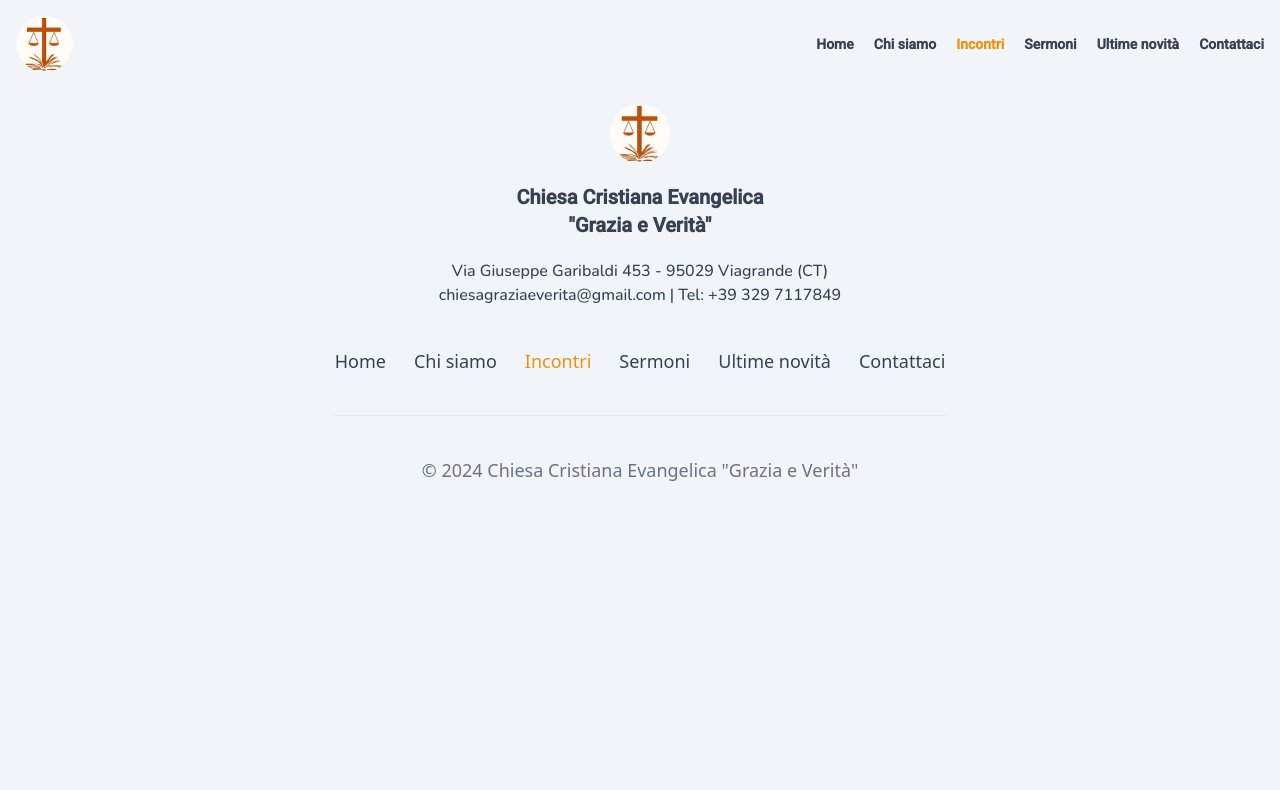
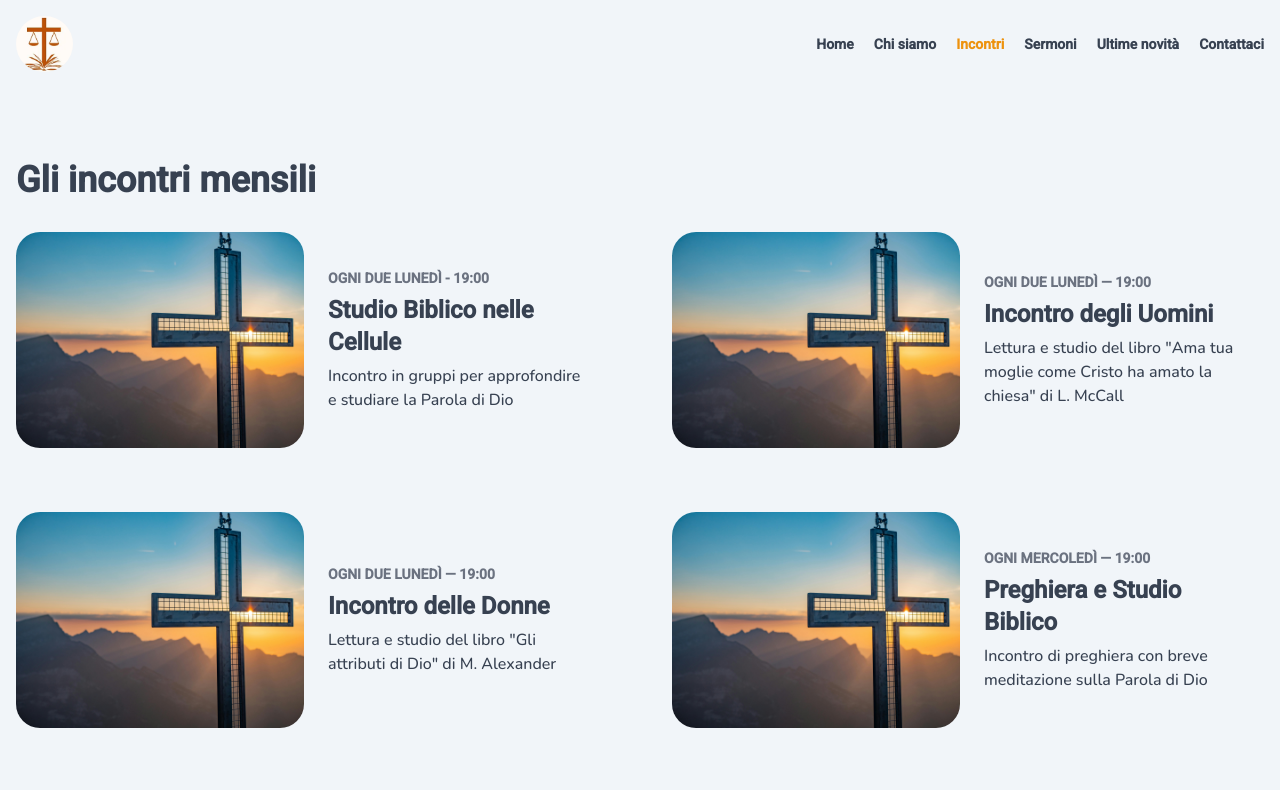
Before and after one commit to mirkorap/grace-and-truth-church, a Next.js app: page /meetings in a window 1280 px wide. Shown: the top 790 px of the page. Built offline with nearby package versions, Linux system fonts and the light colour scheme.

Commit message:
feat: add mettings page

```diff
--- a/app/meetings/page.tsx
+++ b/app/meetings/page.tsx
@@ -1,3 +1,9 @@
+import SchedulingSection from '@/containers/meetings-page/scheduling-section';
+
 export default function Meetings() {
-  return <h1>Incontri</h1>;
+  return (
+    <main>
+      <SchedulingSection />
+    </main>
+  );
 }
--- /dev/null
+++ b/containers/meetings-page/scheduling-section/constants.ts
@@ -0,0 +1,58 @@
+import { ScheduleItem } from './types';
+
+export const ScheduleItems: ScheduleItem[] = [
+  {
+    id: 1,
+    title: 'Studio Biblico nelle Cellule',
+    description:
+      'Incontro in gruppi per approfondire e studiare la Parola di Dio',
+    time: 'Ogni due lunedì - 19:00',
+    imgSrc: '/home/cross.jpg',
+    imgAlt: '',
+  },
+  {
+    id: 2,
+    title: 'Incontro degli Uomini',
+    description:
+      'Lettura e studio del libro "Ama tua moglie come Cristo ha amato la chiesa" di L. McCall',
+    time: 'Ogni due lunedì — 19:00',
+    imgSrc: '/home/cross.jpg',
+    imgAlt: '',
+  },
+  {
+    id: 3,
+    title: 'Incontro delle Donne',
+    description:
+      'Lettura e studio del libro "Gli attributi di Dio" di M. Alexander',
+    time: 'Ogni due lunedì — 19:00',
+    imgSrc: '/home/cross.jpg',
+    imgAlt: '',
+  },
+  {
+    id: 4,
+    title: 'Preghiera e Studio Biblico',
+    description:
+      'Incontro di preghiera con breve meditazione sulla Parola di Dio',
+    time: 'Ogni mercoledì — 19:00',
+    imgSrc: '/home/cross.jpg',
+    imgAlt: '',
+  },
+  {
+    id: 5,
+    title: 'Incontro dei Giovani',
+    description:
+      'Riunione in cui il gruppo giovani si riunisce per pregare e meditare assieme la Parola di Dio',
+    time: 'Ogni mese — 18:00',
+    imgSrc: '/home/cross.jpg',
+    imgAlt: '',
+  },
+  {
+    id: 6,
+    title: 'Culto della domenica',
+    description:
+      'Riunione domenicale in cui la chiesa si riunisce per offrire il proprio culto a Dio',
+    time: 'Ogni domenica — 10:30',
+    imgSrc: '/home/cross.jpg',
+    imgAlt: '',
+  },
+];
--- /dev/null
+++ b/containers/meetings-page/scheduling-section/index.tsx
@@ -0,0 +1,31 @@
+import HeadlineLarge from '@/components/Heading/HeadlineLarge';
+
+import { ScheduleItems } from './constants';
+import ScheduleItem from './schedule-item';
+
+export default function SchedulingSection() {
+  return (
+    <section id='scheduling' className='w-full py-40'>
+      <div className='mx-auto flex max-w-[85rem] flex-col gap-10 px-4 lg:flex-row lg:justify-between'>
+        <div>
+          <HeadlineLarge text='Gli incontri mensili' />
+
+          <div className='mt-8 grid gap-16 md:grid-cols-2'>
+            {ScheduleItems.map((item) => {
+              return (
+                <ScheduleItem
+                  key={item.id}
+                  title={item.title}
+                  description={item.description}
+                  time={item.time}
+                  imgSrc={item.imgSrc}
+                  imgAlt={item.imgAlt}
+                />
+              );
+            })}
+          </div>
+        </div>
+      </div>
+    </section>
+  );
+}
--- /dev/null
+++ b/containers/meetings-page/scheduling-section/schedule-item/index.tsx
@@ -0,0 +1,31 @@
+import BodyLarge from '@/components/Heading/BodyLarge';
+import HeadlineSmall from '@/components/Heading/HeadlineSmall';
+import TitleSmall from '@/components/Heading/TitleSmall';
+import { ScheduleItemOpts as Options } from '@/containers/meetings-page/scheduling-section/types';
+import Image from 'next/image';
+
+export default function ScheduleItem({
+  title,
+  description,
+  time,
+  imgSrc,
+  imgAlt,
+}: Options) {
+  return (
+    <div className='flex flex-col items-center overflow-hidden text-center xl:flex-row xl:text-left'>
+      <Image
+        src={imgSrc}
+        className='h-auto w-full rounded-3xl object-cover xl:max-w-72'
+        alt={imgAlt}
+        width={1024}
+        height={1024}
+      />
+
+      <div className='p-6'>
+        <TitleSmall text={time} className='uppercase !text-gray-500' />
+        <HeadlineSmall text={title} className='mt-1.5' />
+        <BodyLarge text={description} className='mt-1.5' />
+      </div>
+    </div>
+  );
+}
--- /dev/null
+++ b/containers/meetings-page/scheduling-section/types.ts
@@ -0,0 +1,10 @@
+export type ScheduleItemOpts = Omit<ScheduleItem, 'id'>;
+
+export interface ScheduleItem {
+  id: number;
+  title: string;
+  description: string;
+  time: string;
+  imgSrc: string;
+  imgAlt: string;
+}
```
